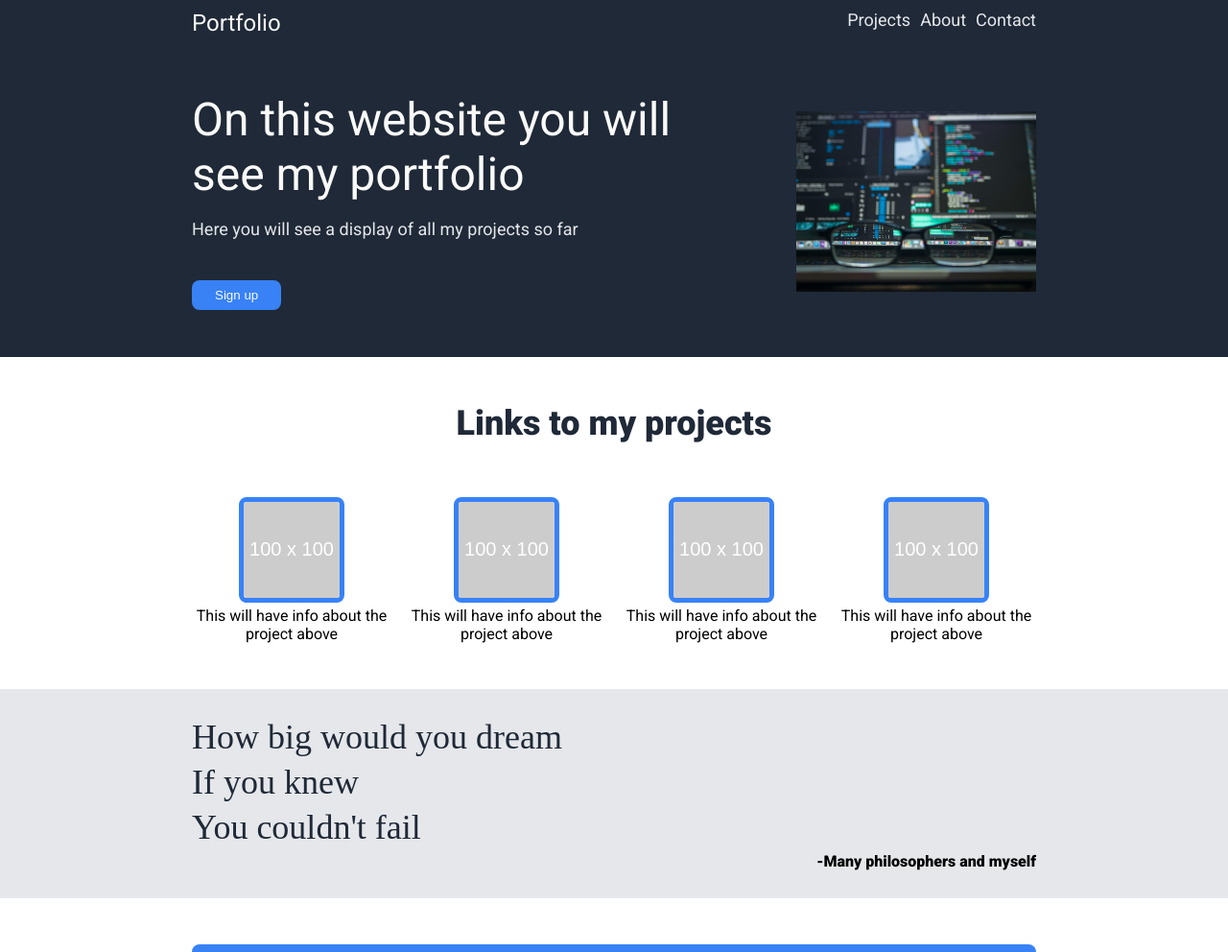
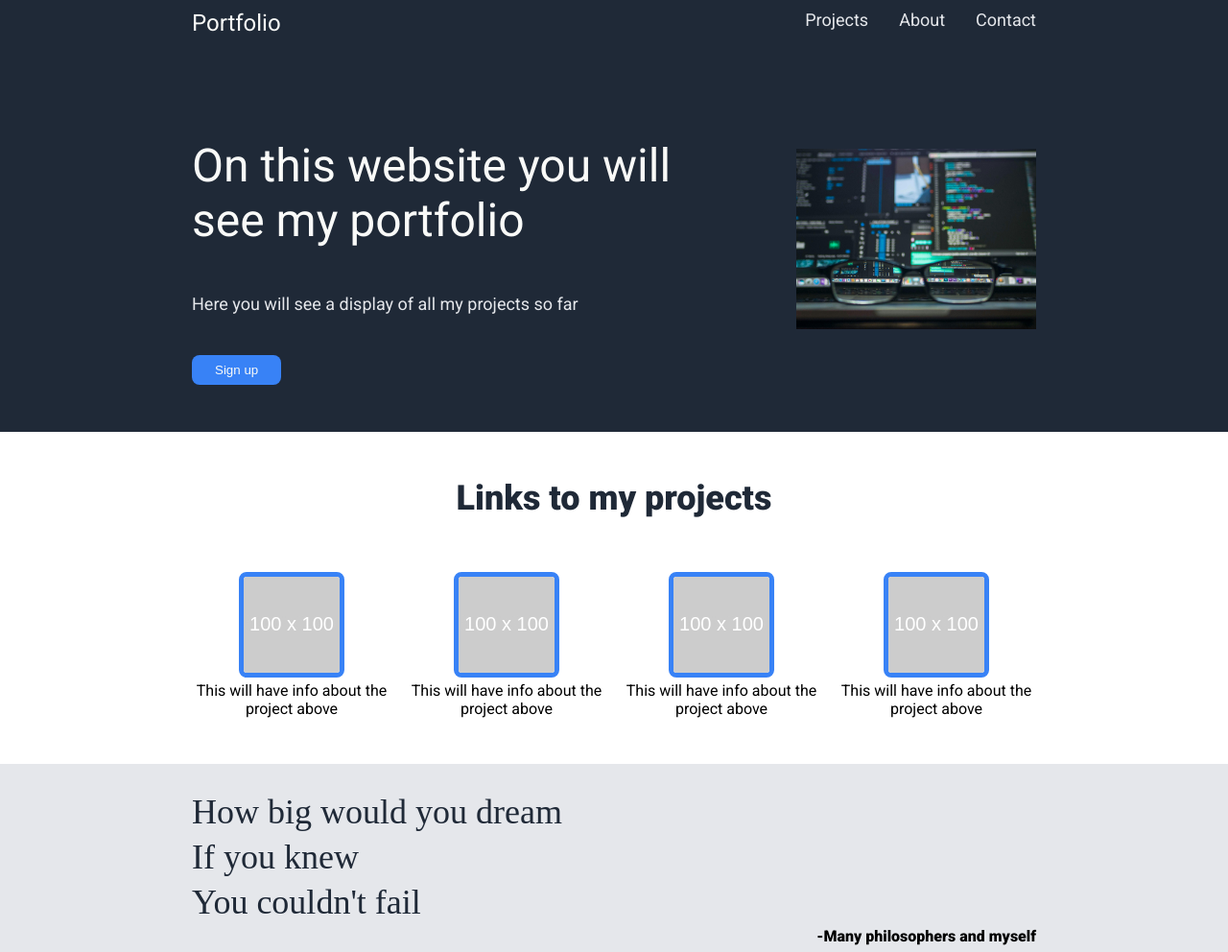
Before and after one commit to oleoetken/landing-page, a plain HTML site: page index.html in a window 1280 px wide. Shown: the top 992 px of the page at 96% size. Drawn offline with Linux system fonts and the light colour scheme.

Commit message:
Improve design
Add bigger gap to ul

```diff
--- a/index.html
+++ b/index.html
@@ -22,7 +22,7 @@
         </div>
         <div class="header">
             <div class="left-box">
-                <div class="top-title">On this website you will see my portfolio
+                <div class="top-title"><p>On this website you will see my portfolio</p>
                 <p class="top-text">Here you will see a display of all my projects so far</p>
                 <button class="sign-up-button-big">Sign up</button>
             </div>
--- a/style.css
+++ b/style.css
@@ -18,7 +18,7 @@ ul {
     display: flex;
     margin: 0px;
     padding: 0px;
-    gap: 10px;
+    gap: 32px;
 }
 
 
```
